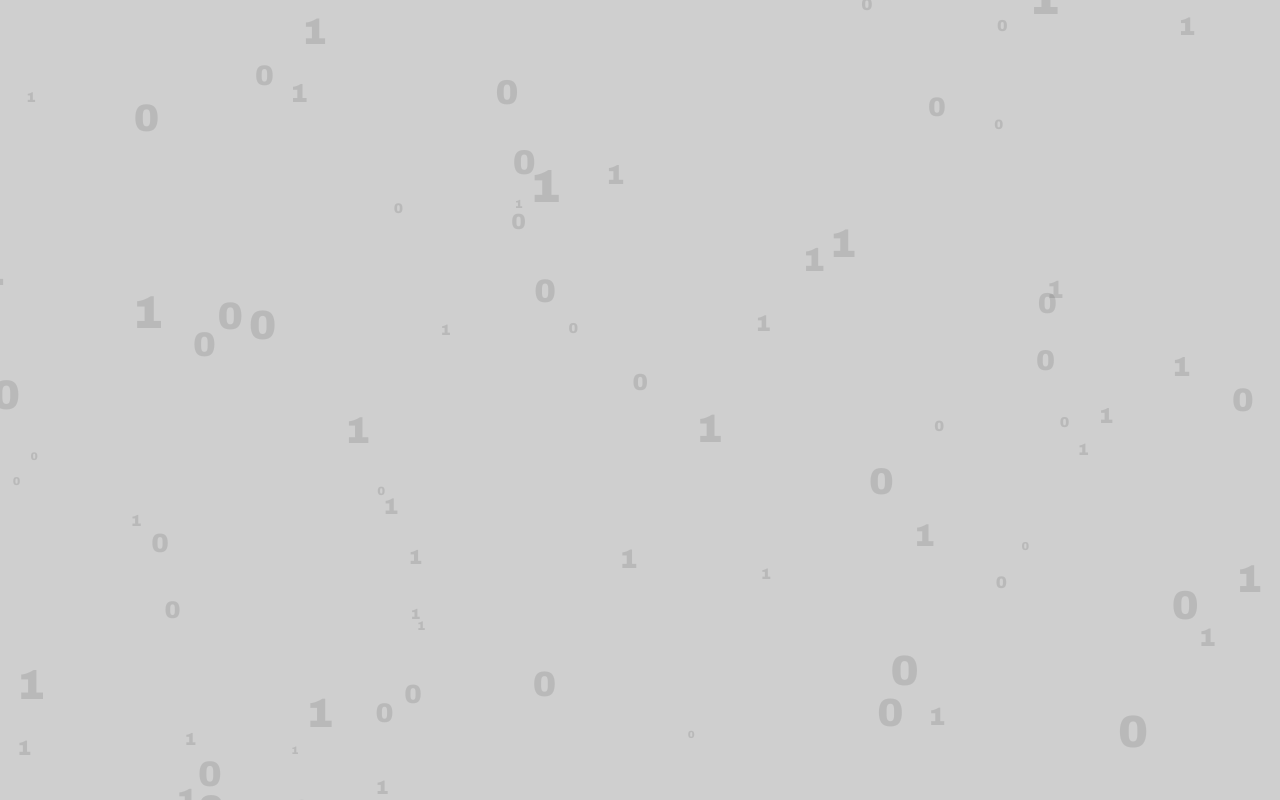
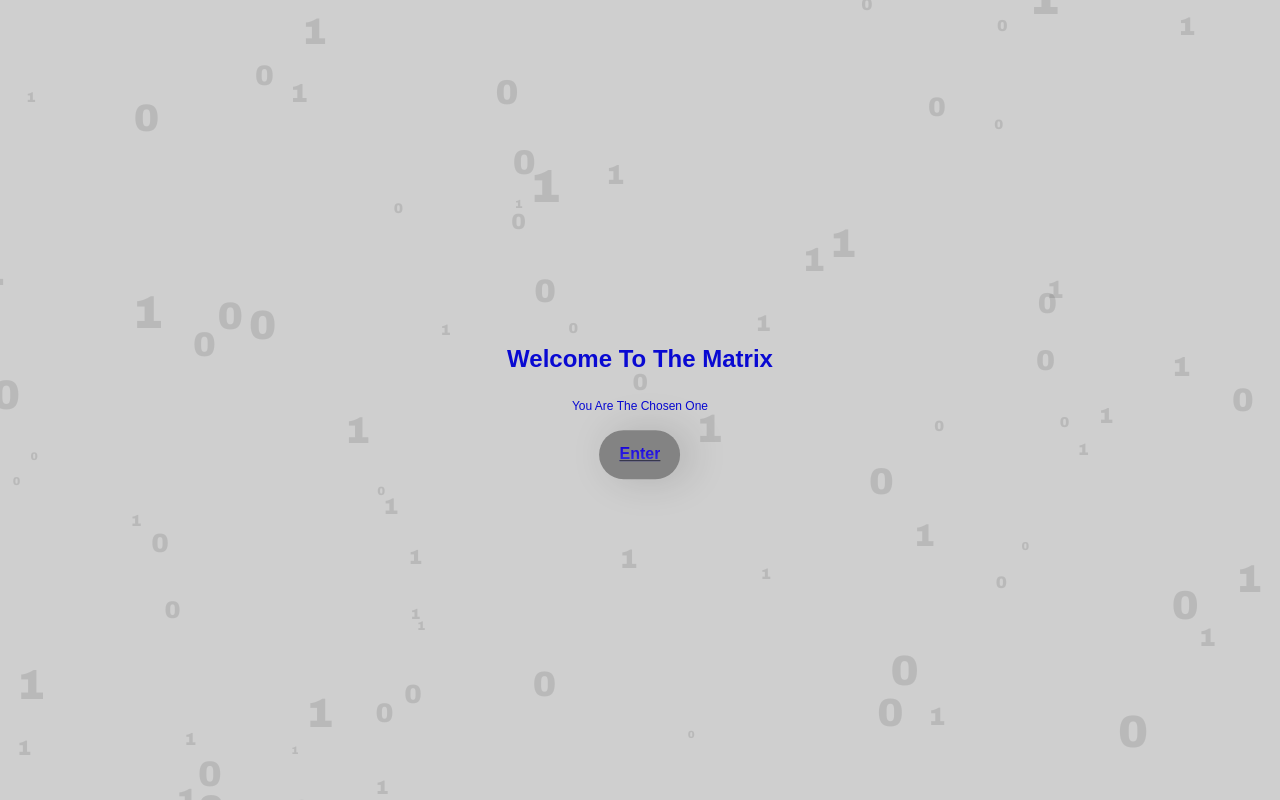
Before and after one commit to Lapsus69x/Lapsus69x.github.io, a plain HTML site: page index.html in a window 1280 px wide. Drawn offline with Linux system fonts and the light colour scheme.

Commit message:
added some ui

```diff
--- a/assets/Index res/css/style.css
+++ b/assets/Index res/css/style.css
@@ -49,3 +49,42 @@ body.offcanvas {
     -ms-transform: translateX(300px);
     -o-transform: translateX(300px);
     transform: translateX(300px); }
+
+    .center-text {
+      position: absolute;
+      top: 50%;
+      left: 50%;
+      transform: translate(-50%, -50%);
+      text-align: center;
+      color: #0909d2;
+   }
+
+   .btn {
+    background: #0404045f;
+    padding: 0.9375rem 2.5rem;
+    color: #363636;
+    border-radius: 3.125rem;
+    font-size: 1.125rem;
+    font-weight: 700;
+    text-align: center;
+    box-shadow: 10px 0 40px rgba(0, 0, 0, 0.15);
+    display: inline-block;
+    cursor: pointer;
+  }
+
+  .btn:hover {
+    background: #fff;
+    color: #ffffff;
+    transition: 0.3s;
+    transform: scale(1.03);
+  }
+   .btn {
+    padding: 10px 20px;
+    font-size: 16px;
+  }
+  .enter-btn {
+    background: linear-gradient(to bottom, #1b06d9 10%, #322ceb 100%);
+    background-clip: border-box;
+    -webkit-background-clip: text;
+    -webkit-text-fill-color: transparent;
+  }
--- a/index.html
+++ b/index.html
@@ -10,8 +10,17 @@
 
       <!-- Theme style  -->
       <link rel="stylesheet" href="assets/Index res/css/style.css">
+      <body>
 
        <canvas id="canvas"></canvas>
+
+       <div class="center-text">
+         <h1>Welcome To The Matrix</h1>
+         <p class="small-text">You Are The Chosen One</p>
+         <a href="blog.html" class="btn"><span class="enter-btn"> Enter</span></a>
+
+      </div>
+
 
 
 
```
